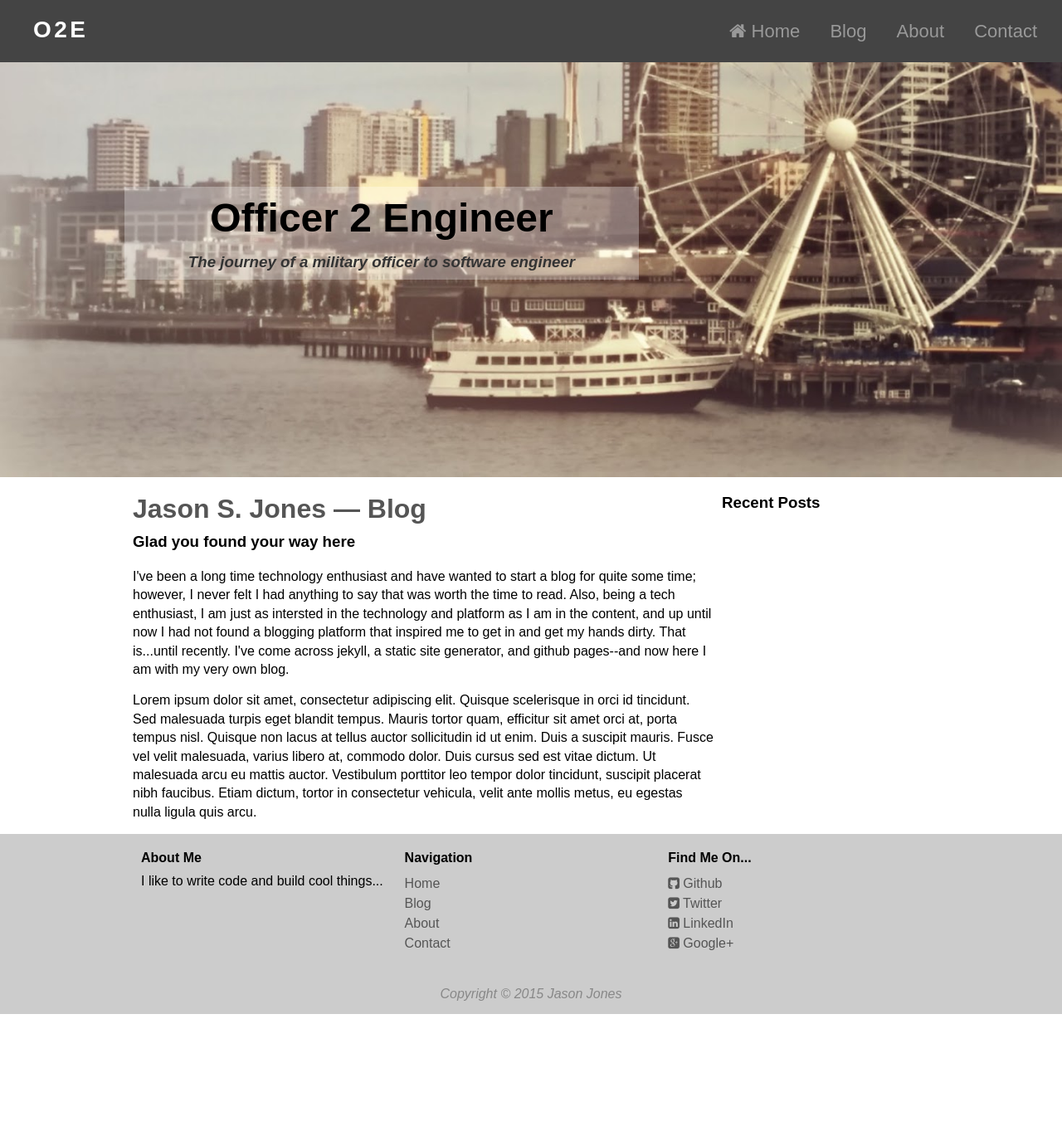
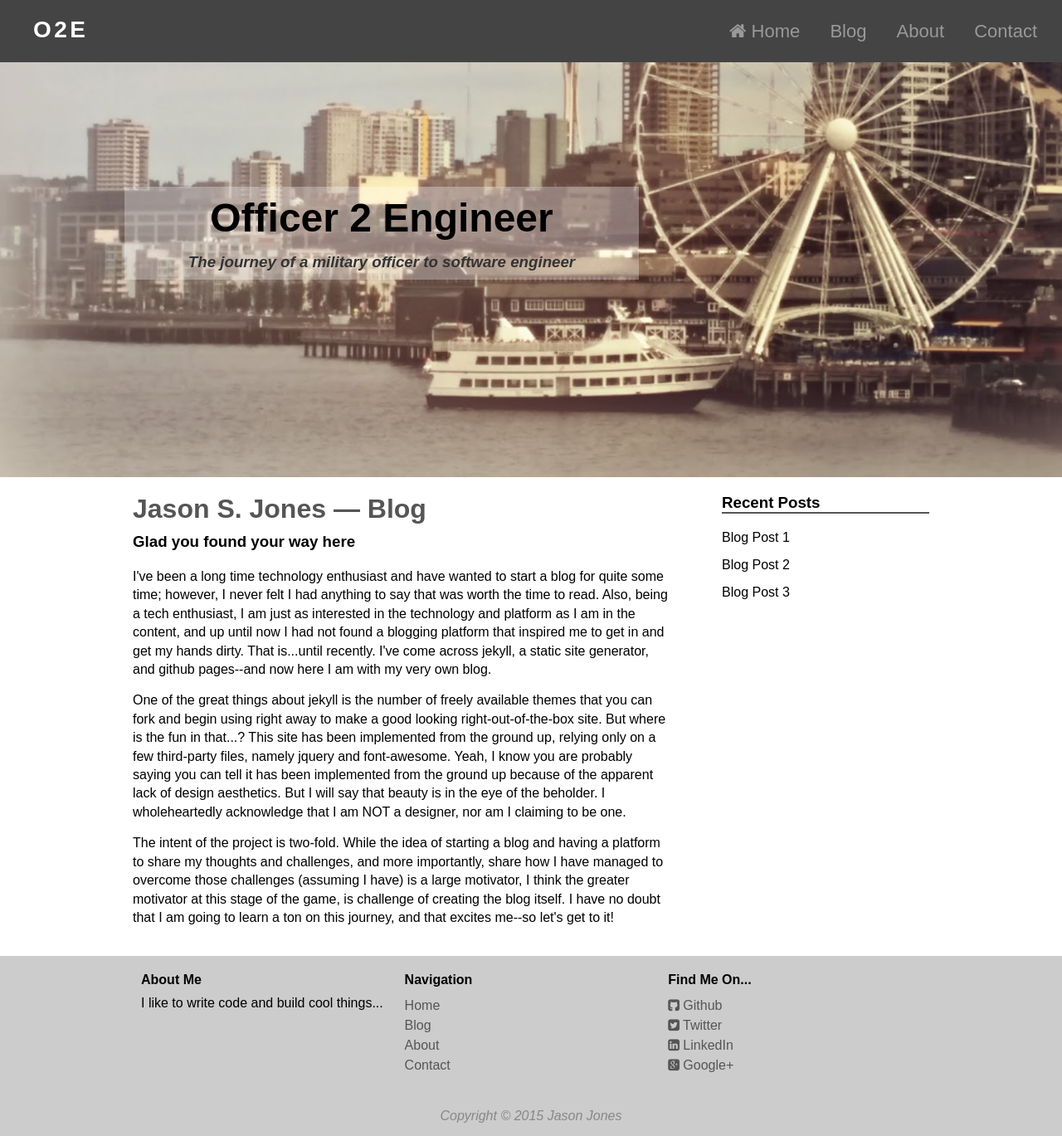
Before and after one commit to jasonsjones/jasonsjones.github.io, a Jekyll site: the page built from index.html, in a window 1280 px wide and 1369 px high. Shown: the whole window at 83% size. Built offline with Jekyll 4.4.1, drawn with Linux system fonts in a browser that asks for light colours.

Commit message:
Add content and styles to the index page

```diff
--- a/_sass/_base.scss
+++ b/_sass/_base.scss
@@ -35,6 +35,8 @@ header {
 }
 
 .main-content {
+
+    margin-bottom: 20px;
 
     h1 {
         font-size: 2em;
@@ -76,6 +78,22 @@ header {
     }
 }
 
+.sidebar {
+    margin: 20px 0 0 15px;
+    h3 {
+        margin-bottom: 20px;
+        border-bottom: 2px solid #555;
+    }
+
+    ul {
+        list-style: none;
+
+        li {
+            margin-bottom: 15px;
+        }
+    }
+}
+
 .blog {
     color: #222;
     margin: 25px 0;
--- a/_sass/_layout.scss
+++ b/_sass/_layout.scss
@@ -21,7 +21,7 @@ header {
 
 .main-content {
     min-height: 400px;
-    width: 700px;
+    width: 650px;
     float: left;
 }
 
@@ -31,6 +31,5 @@ header {
 
 .sidebar {
     width: 250px;
-    margin-top: 20px;
     float: right;
 }
--- a/index.html
+++ b/index.html
@@ -12,7 +12,7 @@ layout: default
             I've been a long time technology enthusiast and have wanted to
             start a blog for quite some time; however, I never felt I had
             anything to say that was worth the time to read.  Also, being a
-            tech enthusiast, I am just as intersted in the technology and
+            tech enthusiast, I am just as interested in the technology and
             platform as I am in the content, and up until now I had not found a
             blogging platform that inspired me to get in and get my hands
             dirty.  That is...until recently. I've come across jekyll, a static
@@ -22,22 +22,38 @@ layout: default
         </p>
         <p>
 
-            Lorem ipsum dolor sit amet, consectetur adipiscing elit. Quisque
-            scelerisque in orci id tincidunt. Sed malesuada turpis eget blandit
-            tempus. Mauris tortor quam, efficitur sit amet orci at, porta
-            tempus nisl. Quisque non lacus at tellus auctor sollicitudin id ut
-            enim. Duis a suscipit mauris. Fusce vel velit malesuada, varius
-            libero at, commodo dolor. Duis cursus sed est vitae dictum. Ut
-            malesuada arcu eu mattis auctor. Vestibulum porttitor leo tempor
-            dolor tincidunt, suscipit placerat nibh faucibus. Etiam dictum,
-            tortor in consectetur vehicula, velit ante mollis metus, eu egestas
-            nulla ligula quis arcu.
+            One of the great things about jekyll is the number of freely
+            available themes that you can fork and begin using right away to
+            make a good looking right-out-of-the-box site.  But where is the
+            fun in that...?  This site has been implemented from the ground up,
+            relying only on a few third-party files, namely jquery and
+            font-awesome.  Yeah, I know you are probably saying you can tell it
+            has been implemented from the ground up because of the apparent
+            lack of design aesthetics.  But I will say that beauty is in the eye
+            of the beholder.  I wholeheartedly acknowledge that I am NOT a
+            designer, nor am I claiming to be one.
+
+        </p>
+        <p>
+
+            The intent of the project is two-fold.  While the idea of starting
+            a blog and having a platform to share my thoughts and challenges,
+            and more importantly, share how I have managed to overcome those
+            challenges (assuming I have) is a large motivator, I think the
+            greater motivator at this stage of the game, is challenge of
+            creating the blog itself.  I have no doubt that I am going to learn
+            a ton on this journey, and that excites me--so let's get to it!
 
         </p>
     </section>
 
     <aside class="sidebar">
         <h3>Recent Posts</h3>
+        <ul>
+            <li>Blog Post 1</li>
+            <li>Blog Post 2</li>
+            <li>Blog Post 3</li>
+        </ul>
     </aside>
 
 </div>
```
